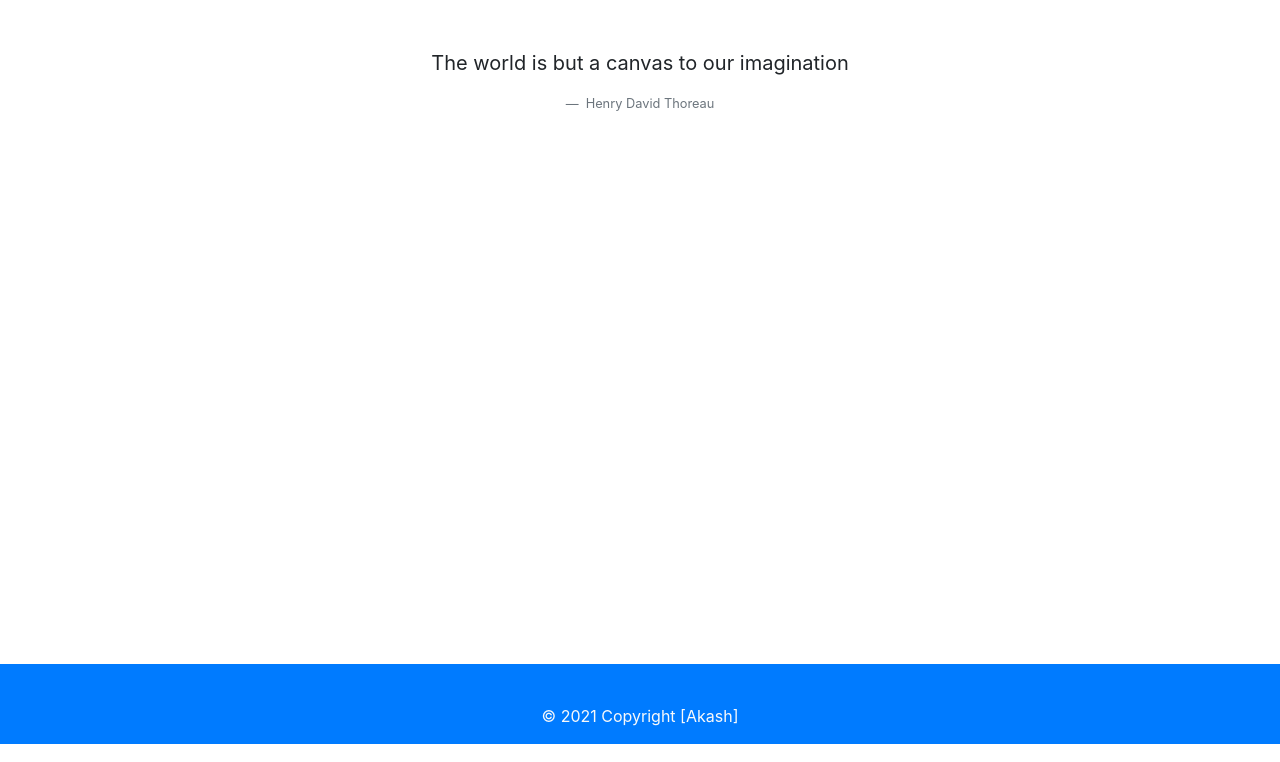
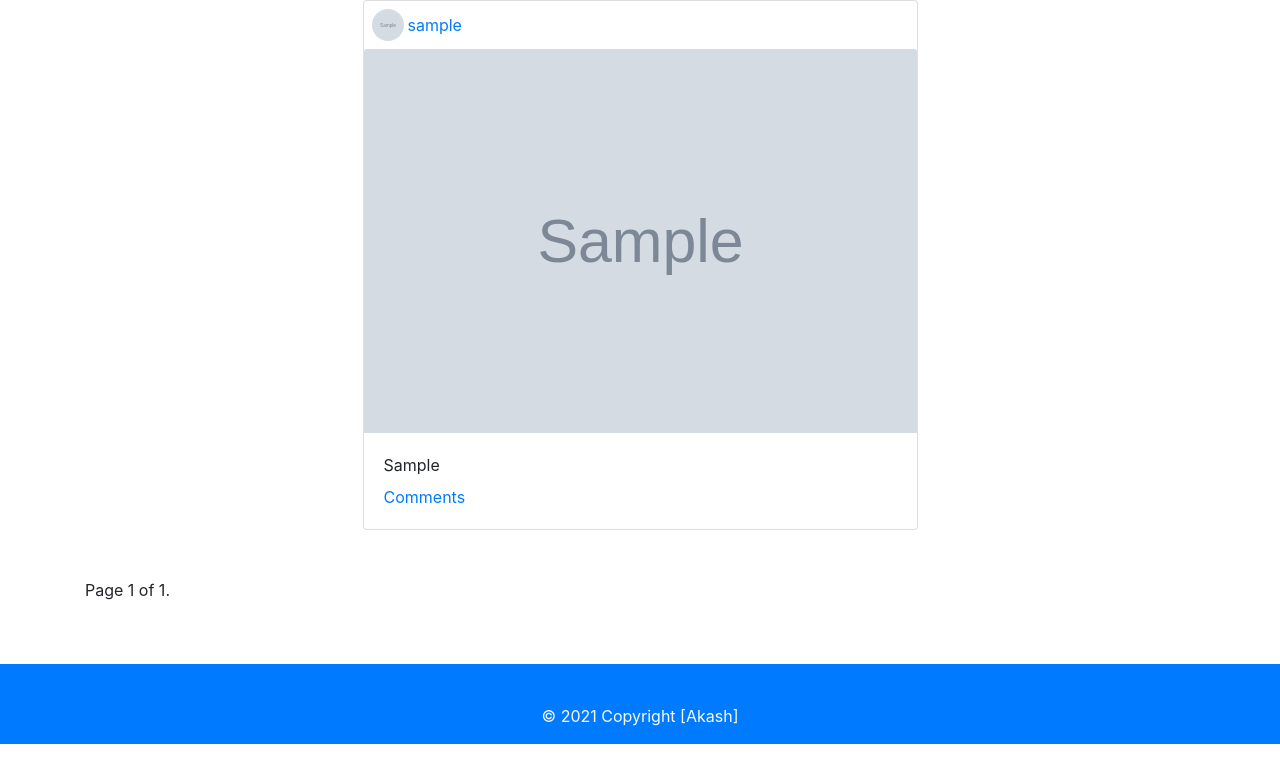
Before and after one commit to notabela-org/project-1-photoshare-akash395, a Django app: page / in a window 1280 px wide. Shown: the part 56-818 px from the top of the page. Run offline with Django 3.2, Linux system fonts and the light colour scheme; a user stored in the database is signed in; tables that the repository leaves empty hold one stand-in row (values such as "Sample post"); grey boxes marked "Sample" are stand-in pictures.

Commit message:
Posts viewable on homepage

```diff
--- a/feed/templates/feed/index.html
+++ b/feed/templates/feed/index.html
@@ -1,16 +1,40 @@
 {% extends 'base.html' %}
+ {% block title %}Home{% endblock %}
+ {% block body %}
+<div class="container mx-auto">
+  {% for post in page_obj %}
+  <div class="card mb-5 mx-auto">
+    <a
+      class="mb-1 d-flex align-items-center m-2"
+      href='{% url "profile" username=post.post.user.username %}'
+    >
+    <img class="mr-1 rounded-circle d-inline-block profile-img-sm" src="{{post.profile.image.url}}"/>
+      <p class="m-0 d-inline">{{post.post.user.username}}</p>
+    </a>
+    <img class="card-img-top" src="{{post.post.image.url}}"/>
+    <div class="card-body">
+      <p class="card-text mb-2">{{post.post.caption}}</p>
+      <a href='{% url "post" id=post.post.id %}'>Comments</a>
+    </div>
+  </div>
+  {% endfor %}
 
-{% block title %}Home{% endblock %}
+  <div class="pagination">
+    <span class="step-links">
+      {% if page_obj.has_previous %}
+      <a href="?page=1">&laquo; first</a>
+      <a href="?page={{ page_obj.previous_page_number }}">previous</a>
+      {% endif %}
+      <span class="current">
+        Page {{ page_obj.number }} of {{ page_obj.paginator.num_pages }}.
+      </span>
 
-{% block body %}
-<div class='container'>
-    <figure class='text-center mt-5'>
-        <blockquote class='blockquote'>
-          <p>The world is but a canvas to our imagination</p>
-        </blockquote>
-        <figcaption class='blockquote-footer'>
-          Henry David Thoreau
-        </figcaption>
-      </figure>
+      {% if page_obj.has_next %}
+      <a href="?page={{ page_obj.next_page_number }}">next</a>
+      <a href="?page={{ page_obj.paginator.num_pages }}">last &raquo;</a>
+      {% endif %}
+    </span>
+  </div>
 </div>
+
 {% endblock %}
--- a/feed/urls.py
+++ b/feed/urls.py
@@ -7,4 +7,5 @@ urlpatterns = [
     path('user/<str:username>', views.profile, name='profile'),
     path('new-post', views.newpost, name='new-post'),
     path('edit-profile', views.editprofile, name='edit-profile'),
+    path('post/<int:id>',views.post, name='post'),
 ]
--- a/feed/views.py
+++ b/feed/views.py
@@ -6,11 +6,35 @@ from django.http import HttpResponseRedirect
 from django.urls import reverse, reverse_lazy
 from users.models import *
 from .forms import EditProfileForm, NewPostForm
+from django.core.paginator import Paginator
 
 # Create your views here.
 @login_required
 def index(request):
-    return render(request, 'feed/index.html')
+    home = []
+    posts = Post.objects.all()
+    for post in posts:
+        homeItem = {}
+        homeItem['post'] =post
+        try:
+            homeItem['profile'] = Profile.objects.get(user = post.user)
+            homeItem['comments'] = Comment.objects.get(post = post)
+
+        except ObjectDoesNotExist:
+            print("Couldn't retrive profile or comments")
+        home.append(homeItem)
+
+    paginator = Paginator(home, 10)
+
+    page_number = request.GET.get('page')
+    page_obj    = paginator.get_page(page_number)
+    return render(request, 'feed/index.html', {'page_obj': page_obj})
+
+
+@login_required
+def post(request,id):
+    return render(request, 'feed/post.html',  {'id':id})
+
 
 @login_required
 def profile(request,username):
--- a/photoshare/static/global.css
+++ b/photoshare/static/global.css
@@ -11,3 +11,17 @@ footer {
     width: 100%;
     bottom: 0;
 }
+
+.card {
+    max-width: 50%;
+}
+.card-img-top {
+    height: 30vw;
+    object-fit: cover;
+}
+
+.profile-img-sm {
+    width: 2rem;
+    height: 2rem;
+    background-size: cover;
+}
--- a/users/models.py
+++ b/users/models.py
@@ -9,6 +9,9 @@ class Profile(models.Model):
     user = models.OneToOneField(User, on_delete=models.CASCADE,primary_key=True)
     image = models.ImageField(upload_to ='',default='/default.jpg', blank= True)
     bio = models.CharField(max_length=350)
+
+    def __str__(self):
+        return '{self.user} image: {self.image} bio: {self.bio}'
 
     def get_bio(self):
         return self.bio
@@ -23,6 +26,9 @@ class Post(models.Model):
     user = models.ForeignKey(User, on_delete=models.CASCADE)
     date = models.DateTimeField(auto_now_add=True, null = True)
 
+    def post_user(self):
+        return self.user
+
 class Comment(models.Model):
 
     comment = models.CharField(max_length=350)
```
Also changed, not shown: feed/templates/feed/post.html (added, +10 -0 lines).
